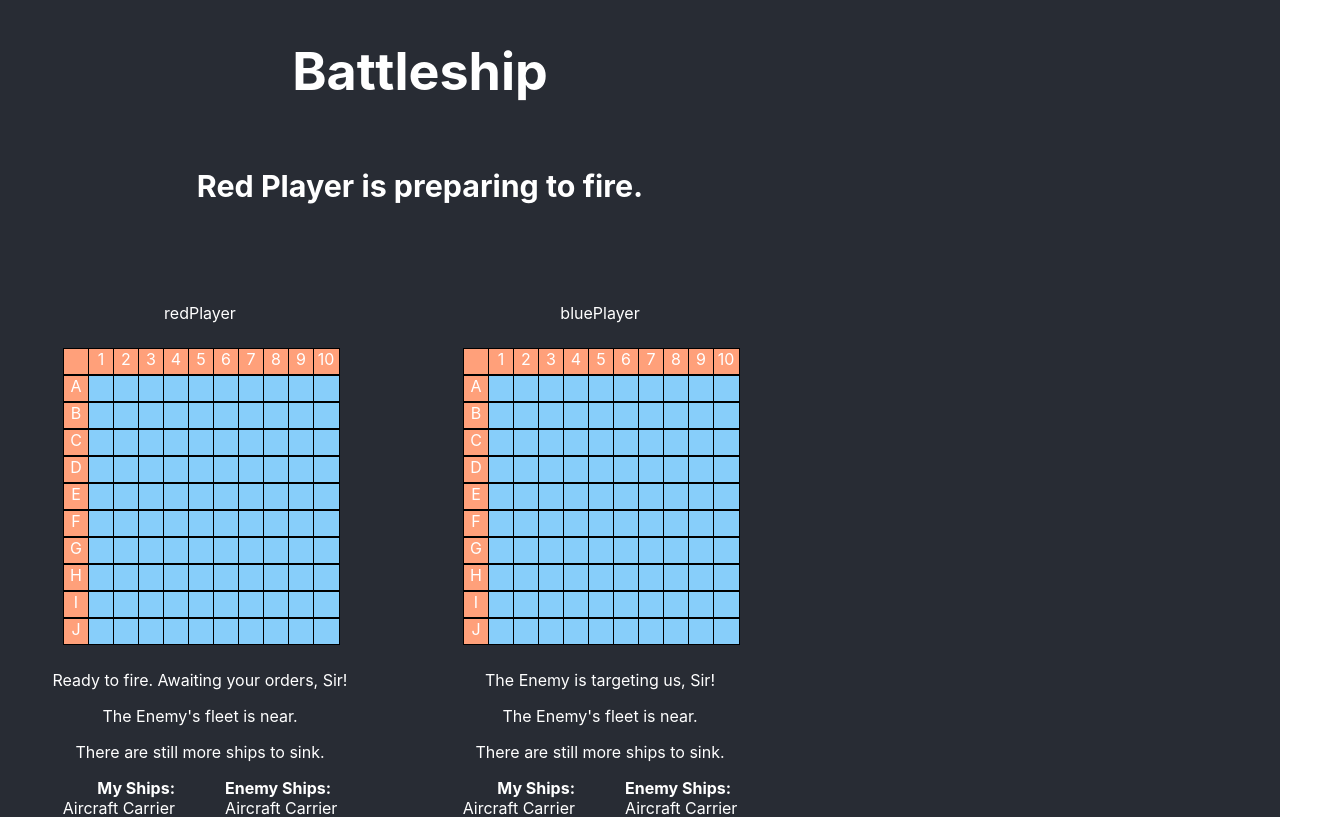
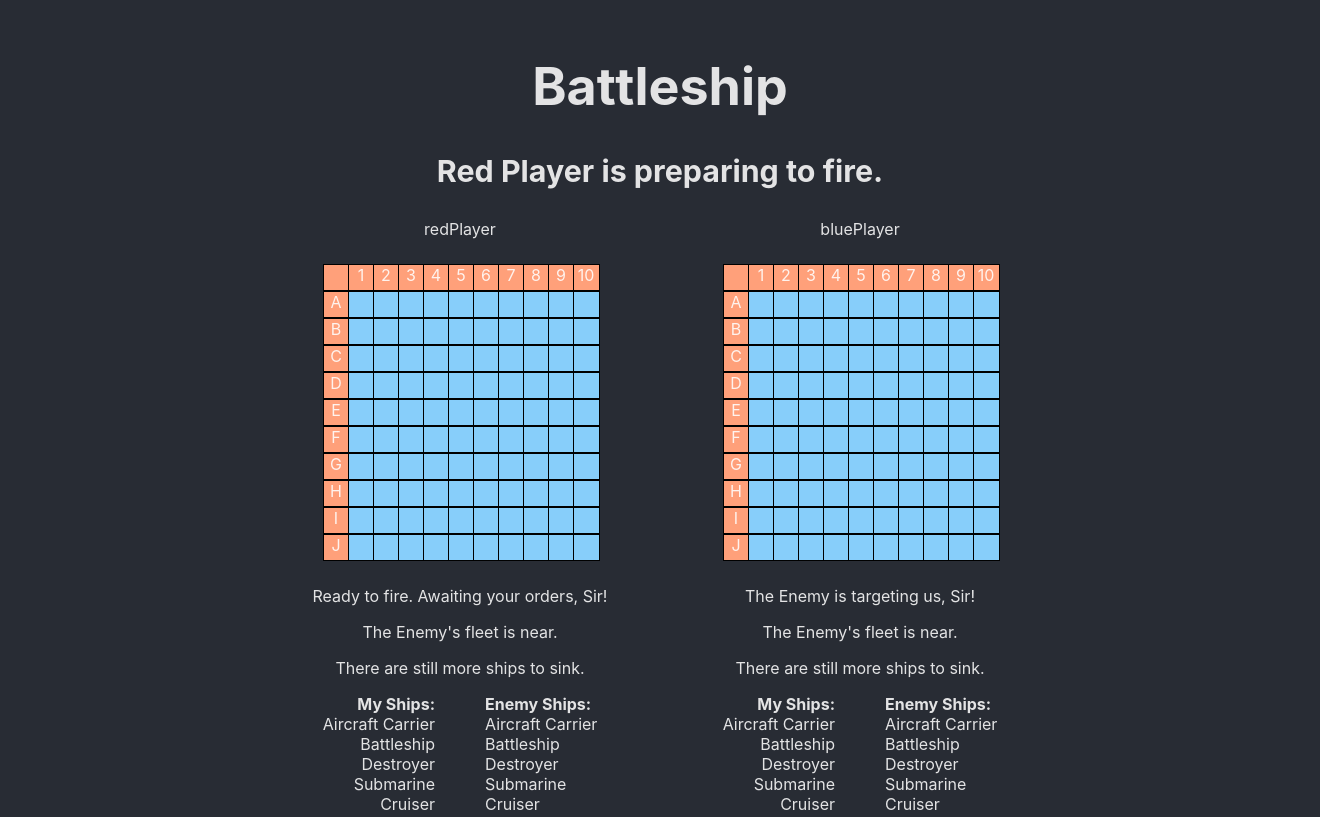
Before and after one commit to thomHayner/battleship-mini-app, a React (Create React App) app: page / in a window 1280 px wide. Shown: the top 817 px of the page, 1320 px wide, since content can reach past the window. Built offline with nearby package versions, Linux system fonts and the light colour scheme.

Commit message:
code: adjust css, layout, style

```diff
--- a/src/App.css
+++ b/src/App.css
@@ -1,48 +1,35 @@
 .App {
+  height: 100vh;
+  width: 100vw;
+  padding: 20px;
   background-color: #282c34;
   text-align: center;
-  /* justify-content: center; */
-  align-self: center;
-  align-content: center;
-  align-items: center;
+  color: rgba(255,255,255,.87);
 }
 
 .App-header {
-  height: 200px;
-  width: 800px;
-  margin: 0px;
-  padding: 20px;
-  display: flex;
-  flex-direction: column;
-  align-items: center;
-  justify-content: center;
   font-size: calc(10px + 2vmin);
-  color: white;
 }
 
 .App-main {
-  height: 90vh;
-  width: 800px;
-  display: grid;
-  grid-template-columns: 400px 400px;
-  align-items: center;
-  color: white;
+  display: flex;
   justify-content: center;
 }
 
-/* .App-link {
-  color: #61dafb;
-} */
+.player-area- {
+  width: 100%;
+  display: flex;
+  justify-content: center;
+}
 
-/* .player-area {
-
-} */
+.player-area-parent {
+  display: flex;
+}
 
 .board {
   padding: 25px;
   width: 350px;
   margin: 0;
-  /* background-color: lawngreen; */
   display: grid;
   grid-template-columns: 25px 25px 25px 25px 25px 25px 25px 25px 25px 25px 25px;
   justify-content: center;
@@ -53,6 +40,7 @@
   width: 25px;
   border: solid 1px black;
   background-color: lightsalmon;
+  top: auto;
 }
 
 .square {
@@ -76,13 +64,6 @@
   background-color: whitesmoke;
 }
 
-.player-area- {
-}
-
-.player-area-parent {
-  display: flex;
-}
-
 .ship-list-area {
   display: grid;
   grid-template-columns: 175px 50px 175px;
```
